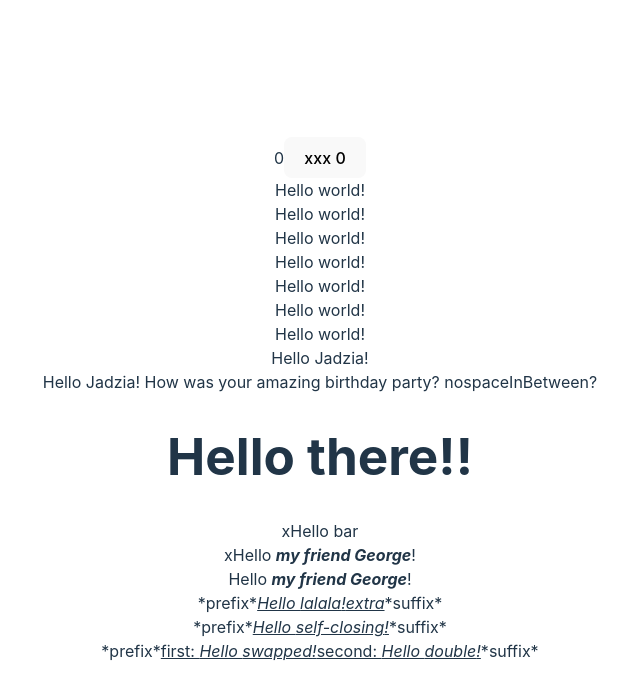
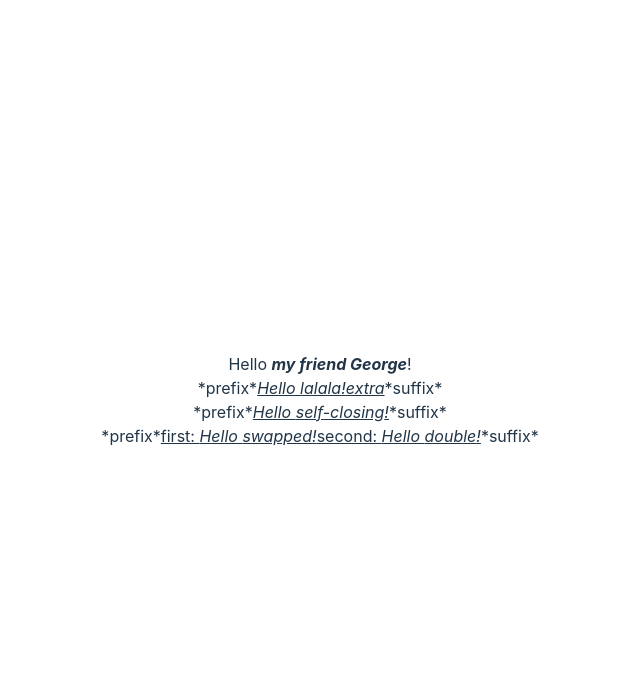
Before and after one commit to flarelabs-net/jsx-i18n-exploration, a React (Vite) app: page / in a window 1280 px wide. Shown: the top 700 px of the page, without its empty margins (320-960 px from the left). Built offline with nearby package versions, Linux system fonts and the light colour scheme.

Commit message:
cleanup the testing app

```diff
--- a/messages.json
+++ b/messages.json
@@ -1,12 +1,6 @@
 {
   "locale": "en",
   "translations": {
-    "3022994926184248873": "Hello world!",
-    "675993556179541220": "Hello world!",
-    "helloId": "Hello world!",
-    "helloId2": "Hello world!",
-    "5817355858936463520": "Hello {$INTERPOLATION_0}!",
-    "7897838721832915262": "{$INTERPOLATION_0} {$INTERPOLATION_1}! How was your {$INTERPOLATION_2} {$INTERPOLATION_3}? {$INTERPOLATION_4}{$INTERPOLATION_5}?",
     "8155799127656094172": "Hello {$TAG_START_b#0}{$TAG_START_i#1}my friend {$INTERPOLATION_0}{$TAG_END_i#1}{$TAG_END_b#0}!",
     "2440984797904254266": "*prefix*{$TAG_START_u#0}{$TAG_START_Greeting#1}extra{$TAG_END_Greeting#1}{$TAG_END_u#0}*suffix*",
     "7680262756773208259": "*prefix*{$TAG_START_u#0}{$TAG_Greeting#1}{$TAG_END_u#0}*suffix*",
--- a/src/App.tsx
+++ b/src/App.tsx
@@ -1,20 +1,7 @@
 import '@angular/localize/init';
 import './App.css';
-import { simpleMessage } from './scenarios/simpleMessage';
-import { simpleMessageWithDescription } from './scenarios/simpleMessageWithDescription';
-import { simpleMessageWithMeaning } from './scenarios/simpleMessageWithMeaning.tsx';
-import { simpleMessageWithMeaningAndDescription } from './scenarios/simpleMessageWithMeaningAndDescription.tsx';
-import { simpleMessageWithId } from './scenarios/simpleMessageWithId';
-import { simpleMessageWithMeaningDescriptionAndId } from './scenarios/simpleMessageWithMeaningDescriptionAndId.tsx';
-import { fragmentMessage } from './scenarios/fragmentMessage';
-import { interpolatedMessage } from './scenarios/interpolatedMessage';
-import { interpolatedMultiMessage } from './scenarios/interpolatedMultiMessage';
-import { multipleMessages } from './scenarios/multipleMessages.tsx';
 
-import {$localizeJsx} from '../jsx$localize/localize';
-//import { $jsxify } from '../jsx$localize/jsxify';
 import { useState } from 'react';
-import {jsx} from 'react/jsx-runtime';
 
 
 declare module 'react' {
@@ -34,22 +21,6 @@ function App() {
   // };
   // const name = 'Jadzia';
 
-
-  // const nestedHtml = (
-  //   <div i18n>
-  //     Hello my <strong>friend</strong>!
-  //   </div>
-  // );
-  // const nestedComponent = (
-  //   <div i18n>
-  //     Hello <Link>Jadzia</Link>!
-  //   </div>
-  // );
-  // const nestedComponentSelfClosing = (
-  //   <div i18n>
-  //     Hello <UserProfile />!
-  //   </div>
-  // );
   // const nestedJSX = (
   //   <div i18n>Hello {loggedIn ? <UserProfile /> : 'world'}!</div>
   // );
@@ -101,53 +72,14 @@ function App() {
 
   return (
     <>
-      {count}
-      <button onClick={increment}>xxx {count}</button>
-      {simpleMessage}
-      {simpleMessageWithDescription}
-      {simpleMessageWithMeaning}
-      {simpleMessageWithMeaningAndDescription}
-      {simpleMessageWithId}
-      {simpleMessageWithMeaningDescriptionAndId}
-      {fragmentMessage}
 
-      {interpolatedMessage}
-      {interpolatedMultiMessage}
-
-      {/* {nestedHtml} */}
-      {/* {nestedComponent} */}
-      {/* {nestedComponentSelfClosing} */}
       {/* {nestedJSX} */}
       {/* {nestedI18n} */}
       {/* {simpleAttribute} */}
       {/* {nestedAttribute} */}
 
-      {/* { multipleMessages }
-      <div>
-        before
-        <Greeting name="lalala"></Greeting>
-        after
-      </div>
-
-      <div>
-        { <><span>this is it</span><span>this is that</span></> }
-      </div>
-
-      <div>
-        {`before ${ <span>this is it</span> } after`}
-      </div>
-
-      <div>
-        `before { <Greeting name="lalala"/> } after`
-      </div>
- */}
-
-
-
-
-<h1>Hello there!{}!</h1>
-
       {/*
+        <h1>Hello there!</h1>
         <Trans id="welcome.friendly-greeting" />
 
       <h1>Hello <User name={name}/>, <b>good</b> {timeoftheday}</h1>
@@ -155,58 +87,12 @@ function App() {
 
       <div>{$localize`Hello there ${name}, how is you ${timeoftheday}`}</div>
       <div i18n>Hello there <b>{name}</b>, how is you {timeoftheday}</div>
- div>Halo {name}, .. {timeoftheday}</div>
 
       */}
 
-
-
-
-
-
-
-
-
-{/*
-
-<div i18n>
-  Hi <User id={name}/>!
-</div> */}
-
-
-<div>
-  xHello
-  bar
-
-  </div>
-<div>
-  xHello   <b> <i>  my friend {firstName}</i></b>!
-</div>
       <div i18n>
         Hello <b><i>my friend {firstName}</i></b>!
       </div>
-
-{/* <div>{
-  $jsxify(
-    $localize`Hello ${'\uFFFD#0\uFFFD'}:START_TAG_B:${'\uFFFD#1\uFFFD'}:START_TAG_I:my friend ${firstName}:INTERPOLATION:${'\uFFFD/#1\uFFFD'}:END_TAG_I:${'\uFFFD/#0\uFFFD'}:END_TAG_B:!`,
-    [
-      <b></b>,
-      <i></i>,
-    ]
-  )
-}</div> */}
-
-
-{/* <div>{
-  $jsxify(
-    $localize`Hello ${'\uFFFD#0\uFFFD'}:START_TAG_B:${'\uFFFD#1\uFFFD'}:START_TAG_I:my friend ${'\uFFFD#2\uFFFD'}:START_TAG_U:${firstName}:INTERPOLATION:${'\uFFFD/#2\uFFFD'}:END_TAG_U:${'\uFFFD/#1\uFFFD'}:END_TAG_I:${'\uFFFD/#0\uFFFD'}:END_TAG_B:!`,
-    [
-      <b></b>,
-      <i></i>,
-      <u></u>,
-    ]
-  )
-}</div> */}
 
       <div i18n>
         *prefix*
@@ -215,16 +101,6 @@ function App() {
         </u>
         *suffix*
       </div>
-
-{/* <div>{
-  $jsxify(
-    $localize`initial text ${'\uFFFD#0\uFFFD'}:START_TAG_U:${'\uFFFD#1\uFFFD'}:START_COMPONENT_GREETING:extra${'\uFFFD/#1\uFFFD'}:END_COMPONENT_GREETING:${'\uFFFD/#0\uFFFD'}:END_TAG_U: suffix text`,
-    [
-      <u></u>,
-      <Greeting name="lalala"></Greeting>
-    ]
-  )
-}</div> */}
 
 
       <div i18n>
@@ -235,16 +111,6 @@ function App() {
         *suffix*
       </div>
 
-{/* <div>{
-  $jsxify(
-    $localize`before|${'\uFFFD#0\uFFFD'}:START_TAG_U:${'\uFFFD#1/\uFFFD'}:COMPONENT_GREETING:${'\uFFFD/#0\uFFFD'}:END_TAG_U:|after`,
-    [
-      <u></u>,
-      <Greeting name="self-closing"></Greeting>
-    ]
-  )
-}</div> */}
-
       <div i18n>
         *prefix*
         <u>
@@ -254,18 +120,6 @@ function App() {
         *suffix*
       </div>
 
-{/* <div>{
-  $jsxify(
-    $localize`initial text ${'\uFFFD#0\uFFFD'}:START_TAG_U:first:${'\uFFFD#2/\uFFFD'}:COMPONENT_GREETING_1:second: ${'\uFFFD#1/\uFFFD'}:COMPONENT_GREETING:${'\uFFFD/#0\uFFFD'}:END_TAG_U: suffix text`,
-    [
-      <u></u>,
-      <Greeting name="double"/>,
-      <Greeting name="swapped"/>
-    ]
-  )
-}</div> */}
-
-
     </>
   );
 }
--- a/src/scenarios/fragmentMessage.tsx
+++ /dev/null
@@ -1,17 +0,0 @@
-/**
- * Fragments are not supported by recast and esprima OOB yet due to:
- * https://github.com/benjamn/recast/issues/1337
- *
- * This issue was fixed on the main branch and released as nightly:
- * https://github.com/jquery/esprima/pull/2046
- *
- * By setting up an override we can make it all work:
- *
-   "pnpm": {
-    "overrides": {
-      "esprima": "npm:nightly-esprima@2021.8.30"
-    }
-  }
- */
-
-export const fragmentMessage = (<><div i18n>Hello world!</div></>);
--- a/src/scenarios/interpolatedMessage.tsx
+++ /dev/null
@@ -1,3 +0,0 @@
-const name = 'Jadzia';
-
-export const interpolatedMessage = <div i18n>Hello {name}!</div>;
--- a/src/scenarios/interpolatedMultiMessage.tsx
+++ /dev/null
@@ -1,8 +0,0 @@
-const greeting = 'Hello';
-const name = 'Jadzia';
-const superlative = 'amazing';
-const event = 'birthday party';
-const no = 'no';
-const spaceInBetween = 'spaceInBetween';
-
-export const interpolatedMultiMessage =  <div i18n>{greeting} {name}! How was your {superlative} {event}? {no}{spaceInBetween}?</div>
--- a/src/scenarios/multipleMessages.tsx
+++ /dev/null
@@ -1,6 +0,0 @@
-export const multipleMessages = {
-  message1: <div i18n>Hello world!</div>,
-  message2: <div i18n="a friendly bye bye">Have a nice day!</div>,
-  // https://github.com/benjamn/recast/issues/1337
-  //fragment: (<><span></span><div i18n>Hello world!</div></>),
-}
--- a/src/scenarios/simpleMessage.tsx
+++ /dev/null
@@ -1 +0,0 @@
-export const simpleMessage = <div i18n>Hello world!</div>;
--- a/src/scenarios/simpleMessageWithDescription.tsx
+++ /dev/null
@@ -1 +0,0 @@
-export const simpleMessageWithDescription = <div i18n="a friendly greeting">Hello world!</div>;
--- a/src/scenarios/simpleMessageWithId.tsx
+++ /dev/null
@@ -1 +0,0 @@
-export const simpleMessageWithId = <div i18n="@@helloId">Hello world!</div>;
--- a/src/scenarios/simpleMessageWithMeaning.tsx
+++ /dev/null
@@ -1 +0,0 @@
-export const simpleMessageWithMeaning = <div i18n="login screen|">Hello world!</div>;
--- a/src/scenarios/simpleMessageWithMeaningAndDescription.tsx
+++ /dev/null
@@ -1 +0,0 @@
-export const simpleMessageWithMeaningAndDescription = <div i18n="login screen|a friendly greeting">Hello world!</div>;
--- a/src/scenarios/simpleMessageWithMeaningDescriptionAndId.tsx
+++ /dev/null
@@ -1 +0,0 @@
-export const simpleMessageWithMeaningDescriptionAndId = <div i18n="login screen|a friendly greeting@@helloId2">Hello world!</div>;
```
Also changed, not shown: 1 other file (tests, documents, lock files or other folders). Lines whose indentation alone changed are shown as unchanged.
